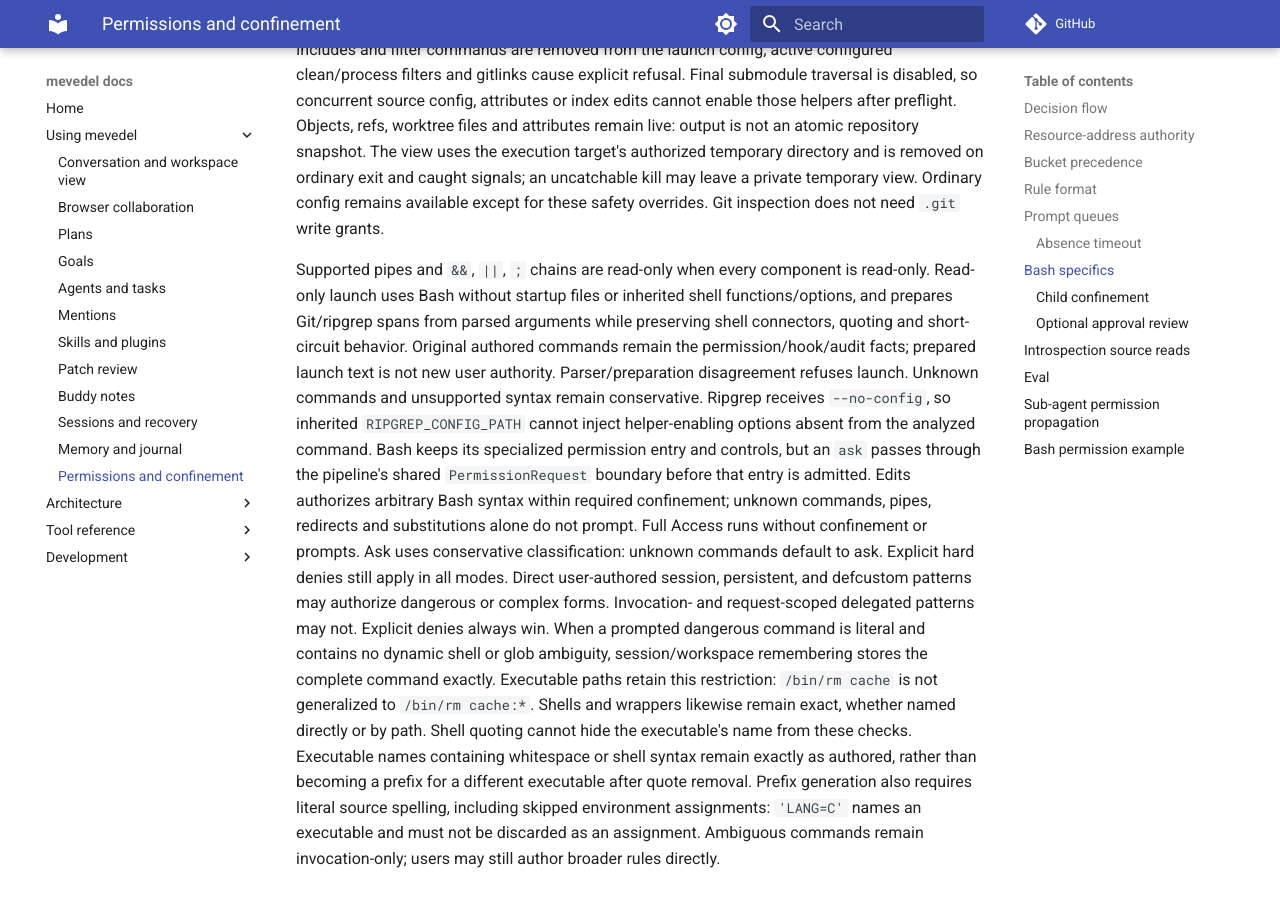
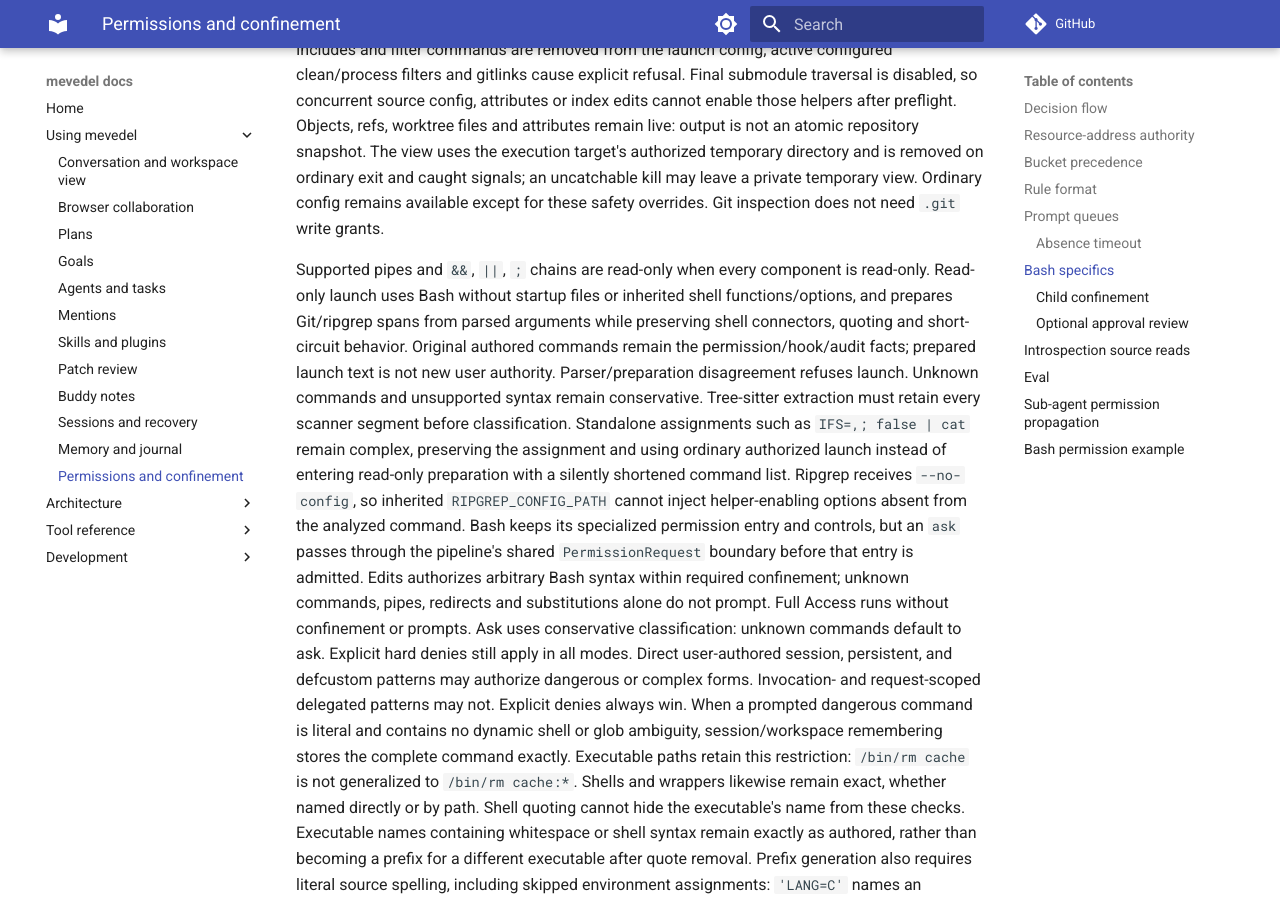
Before and after one commit to FrauH0lle/mevedel, an MkDocs documentation site: the page built from docs/permissions.md, in a window 1280 px wide and 900 px high, scrolled down 18180 px. Built offline with MkDocs 1.6.1 and Material for MkDocs 9.7.7, drawn with Linux system fonts in a browser that asks for light colours; comment, search, counter and statistics services are not loaded.

Commit message:
fix(bash): Retain standalone assignments in tree analysis
Tree-sitter command extraction must not silently drop assignment-only statements. Fall back to the complete scanner segments on disagreement so IFS=,; false | cat uses ordinary authorized launch instead of failing read-only preparation.

* mevedel-bash-analysis.el (mevedel-bash-analysis--treesit): Require extracted command segments to equal the conservative scanner before accepting grammar facts.
* test/test-mevedel-bash-analysis.el: Cover assignment-only statements and compounds, including Git hardening boundaries.
* test/test-mevedel-tool-exec.el (mevedel-tool-exec--bash): Execute the exact preserved assignment/pipeline through real Bash and verify the assignment-free read-only control.
* docs/permissions.md: Document extraction parity and ordinary launch of complex assignment syntax.

Validation: focused analysis/exec ERT 178/178 and git diff --check pass. Parent-run npx @emacs-eask/cli run script check on rebased ea49bb08 passes standards (zero errors), strict compilation, and 12598 results with zero unexpected and 40 conditional skips; inspected final report and specific regression results.

```diff
--- a/docs/permissions.md
+++ b/docs/permissions.md
@@ -805,6 +805,10 @@
 authored commands remain the permission/hook/audit facts; prepared launch
 text is not new user authority. Parser/preparation disagreement refuses
 launch. Unknown commands and unsupported syntax remain conservative.
+Tree-sitter extraction must retain every scanner segment before classification.
+Standalone assignments such as `IFS=,; false | cat` remain complex, preserving
+the assignment and using ordinary authorized launch instead of entering
+read-only preparation with a silently shortened command list.
 Ripgrep receives `--no-config`, so inherited `RIPGREP_CONFIG_PATH` cannot inject
 helper-enabling options absent from the analyzed command.
 Bash keeps its specialized permission entry and controls, but an `ask` passes
```
Also changed, not shown: 3 other files.
